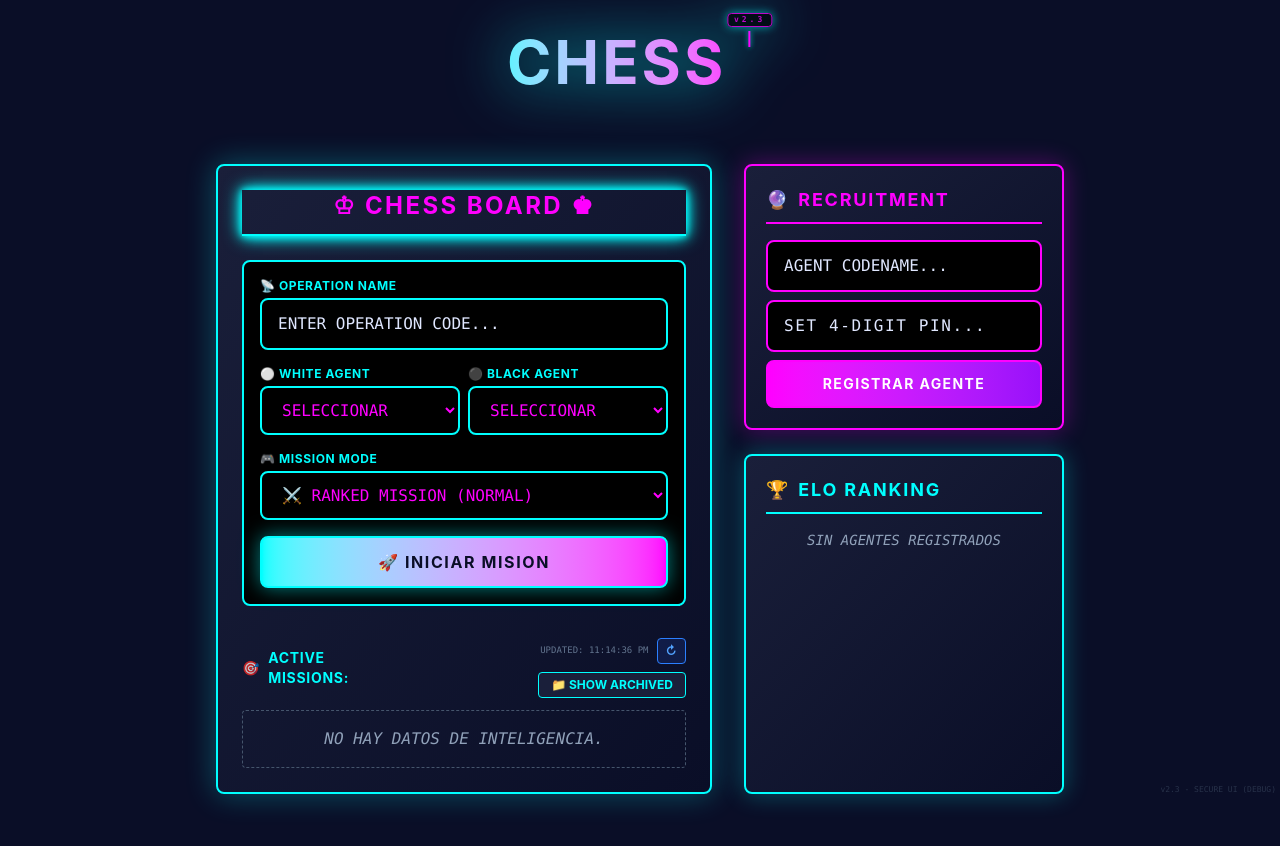
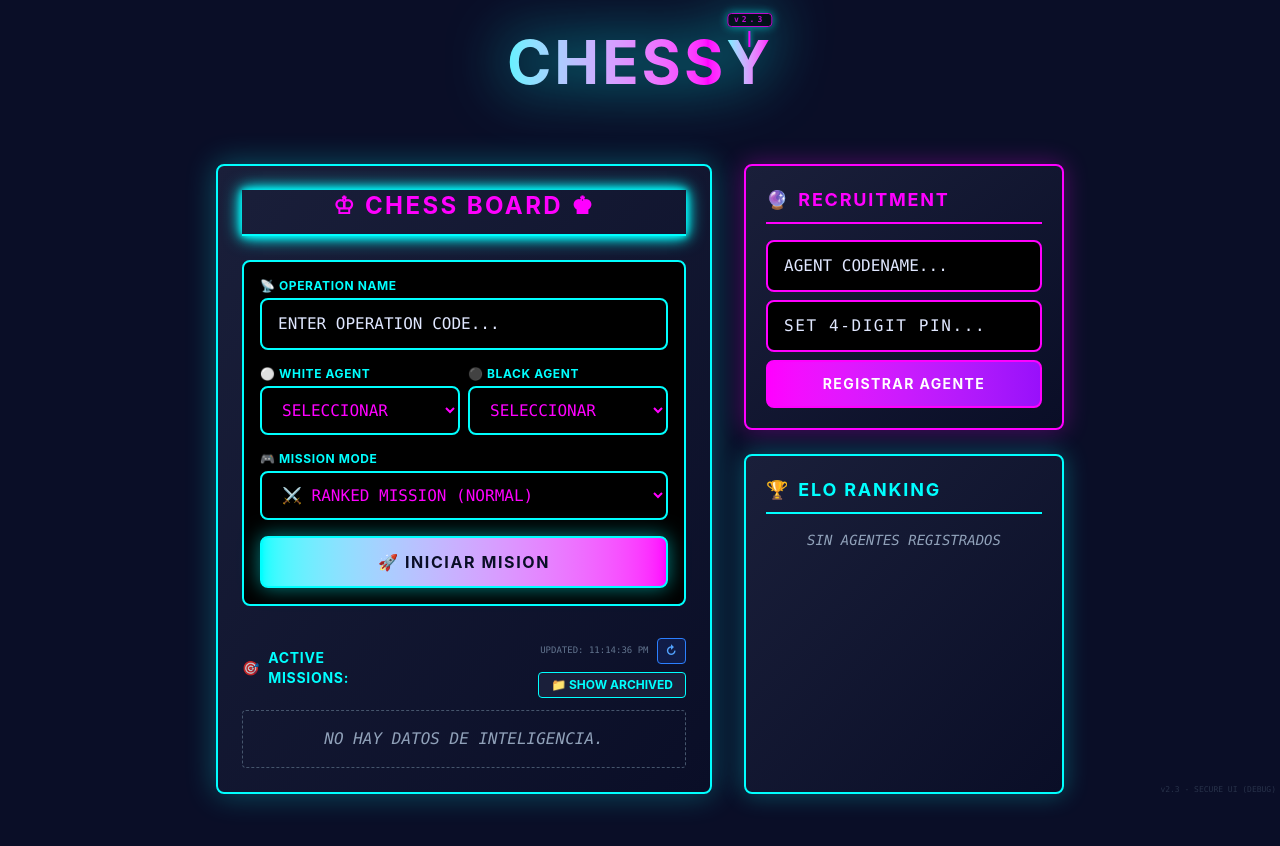
Before and after one commit to nachoupps/CHESSY, a Next.js app: page / in a window 1280 px wide. Shown: the top 846 px of the page. Built offline with nearby package versions, Linux system fonts and the light colour scheme.

Commit message:
Fix visibility of Y in title

```diff
--- a/app/page.tsx
+++ b/app/page.tsx
@@ -19,12 +19,14 @@ export default function Home() {
   return (
     <DndProvider backend={HTML5Backend}>
       <main className="flex min-h-screen flex-col items-center justify-center p-8 bg-ai-bg relative z-10">
-        <h1 className="text-6xl font-bold mb-12 text-transparent bg-clip-text bg-gradient-to-r from-ai-accent via-ai-highlight to-ai-accent animate-[gradient-shift_3s_ease_infinite] tracking-wider drop-shadow-[0_0_30px_rgba(0,255,255,0.8)] flex items-end" style={{ backgroundSize: '200% 200%' }}>
-          CHESS
-          <div className="relative inline-block">
+        <h1 className="text-6xl font-bold mb-12 flex items-end tracking-wider drop-shadow-[0_0_30px_rgba(0,255,255,0.8)]">
+          <span className="text-transparent bg-clip-text bg-gradient-to-r from-ai-accent via-ai-highlight to-ai-accent animate-[gradient-shift_3s_ease_infinite]" style={{ backgroundSize: '200% 200%' }}>
+            CHESS
+          </span>
+          <div className="relative inline-block text-transparent bg-clip-text bg-gradient-to-r from-ai-accent via-ai-highlight to-ai-accent animate-[gradient-shift_3s_ease_infinite]" style={{ backgroundSize: '200% 200%' }}>
             Y
             {/* Antenna Broadcasting */}
-            <div className="absolute bottom-[75%] left-1/2 -translate-x-1/2 flex flex-col items-center">
+            <div className="absolute bottom-[75%] left-1/2 -translate-x-1/2 flex flex-col items-center pointer-events-none">
               {/* Version Tag */}
               <div className="mb-1 bg-black/80 border border-ai-highlight px-1.5 py-0.5 rounded text-[8px] font-mono text-ai-highlight whitespace-nowrap shadow-[0_0_10px_rgba(0,255,255,0.8)] animate-pulse">
                 v2.3
```
